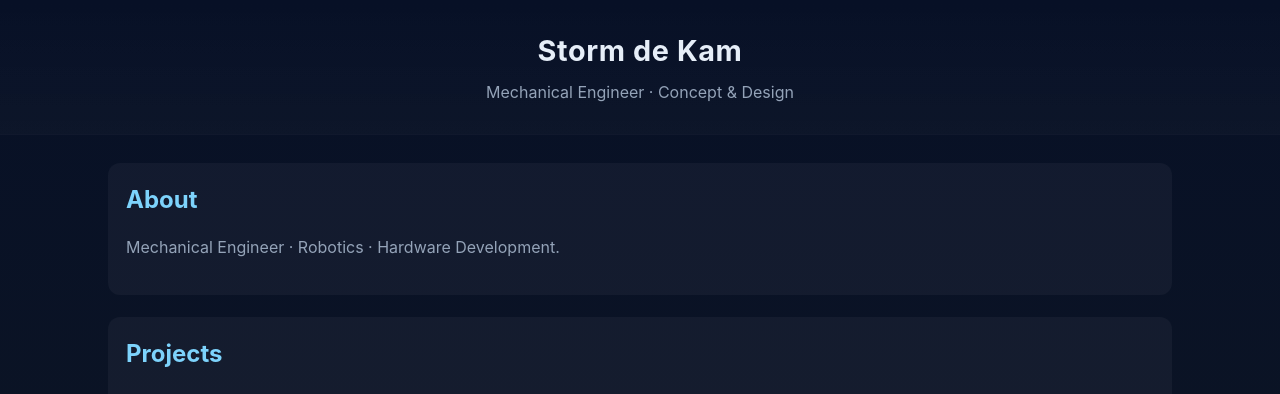
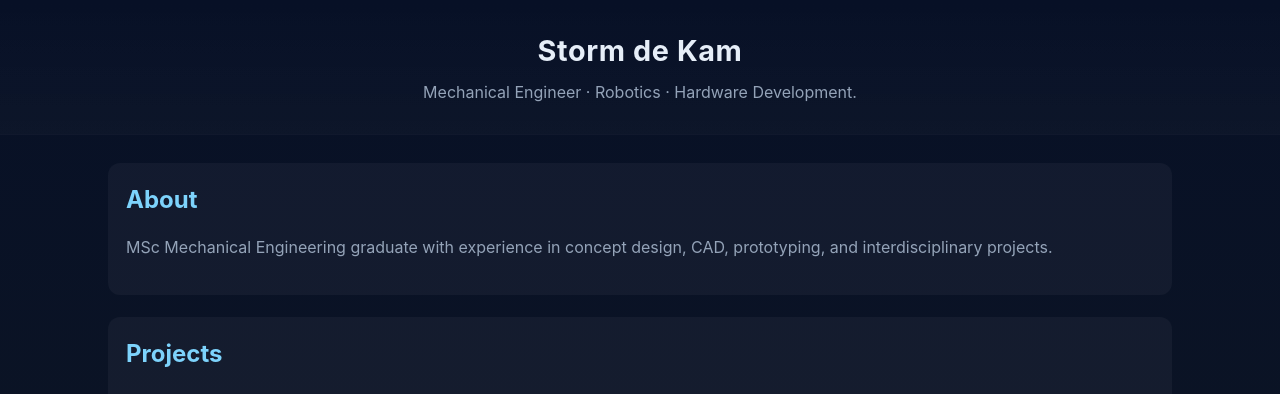
Before and after one commit to StormdeKam/StormdeKam.github.io, a plain HTML site: page index.html in a window 1280 px wide. Shown: the top 394 px of the page. Drawn offline with Linux system fonts and the light colour scheme.

Commit message:
Revise About section with updated qualifications
Updated the 'About' section to include details about MSc Mechanical Engineering and experience in concept design, CAD, prototyping, and interdisciplinary projects.

```diff
--- a/index.html
+++ b/index.html
@@ -54,14 +54,15 @@
 
   <header>
     <h1>Storm de Kam</h1>
-    <p>Mechanical Engineer · Concept & Design</p>
+    <p>Mechanical Engineer · Robotics · Hardware Development.</p>
   </header>
 
   <main>
     <section class="about">
       <h2>About</h2>
       <p>
-        Mechanical Engineer · Robotics · Hardware Development.
+        MSc Mechanical Engineering graduate with experience in concept design,
+        CAD, prototyping, and interdisciplinary projects.
       </p>
     </section>
 
```
